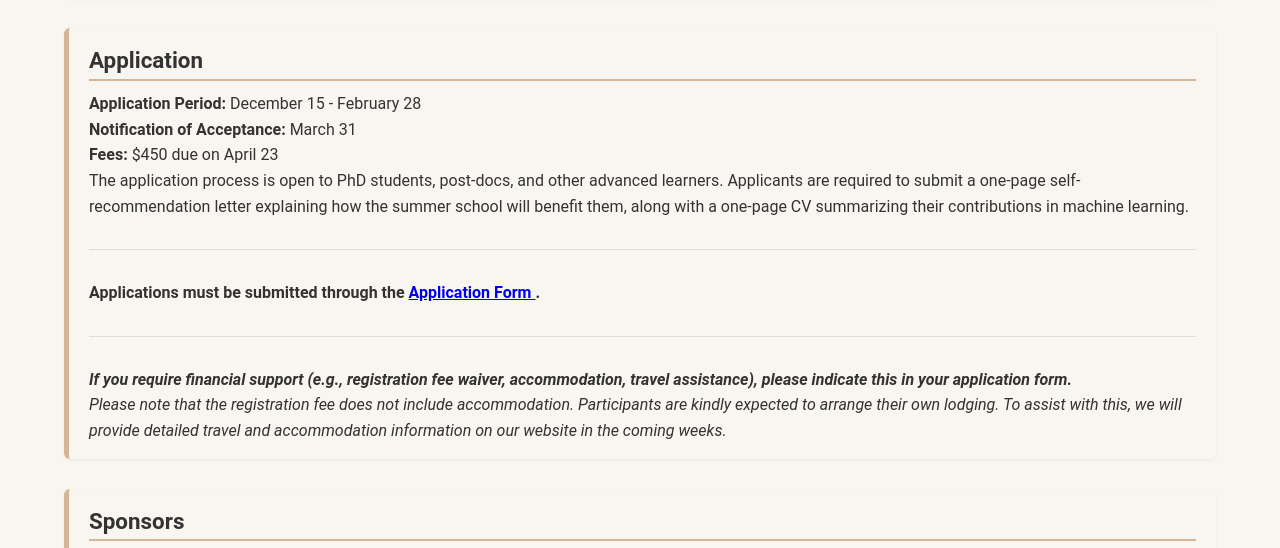
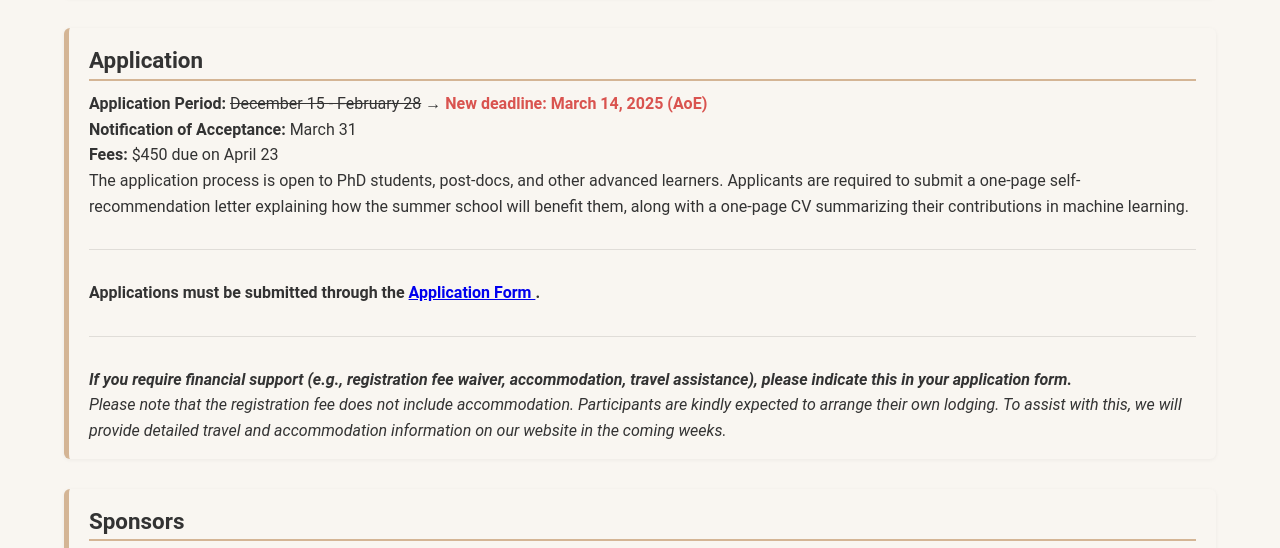
Before and after one commit to mlss-senegal/mlss-senegal.github.io, a plain HTML site: page index.html in a window 1280 px wide. Shown: the part 1659-2207 px from the top of the page. Drawn offline with Linux system fonts and the light colour scheme.

Commit message:
Update index.html
deadline extension

```diff
--- a/index.html
+++ b/index.html
@@ -152,7 +152,7 @@
                 <h3 class="block-title" id="application">Application</h3>
                 <div class="block-content">
 
-                    <p><strong>Application Period:</strong> December 15 - February 28 </p>
+                    <p><strong>Application Period:</strong> <del>December 15 - February 28</del> → <span style="font-weight: bold; color: #d9534f;"> New deadline: March 14, 2025 (AoE)</span></p>
                     <p><strong>Notification of Acceptance:</strong> March 31</p>
                     <p><strong>Fees:</strong> $450 due on April 23</p>
                     <p>
```
